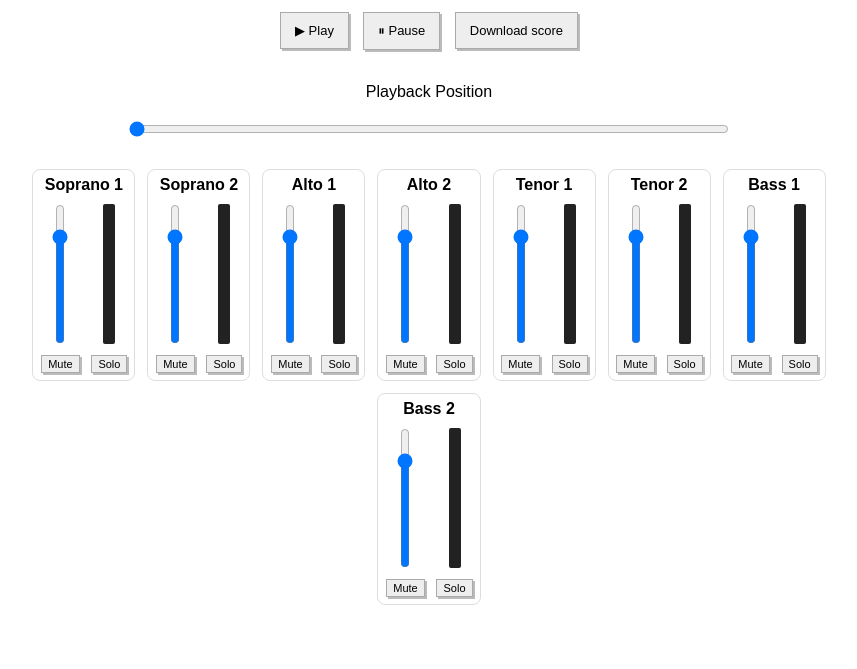
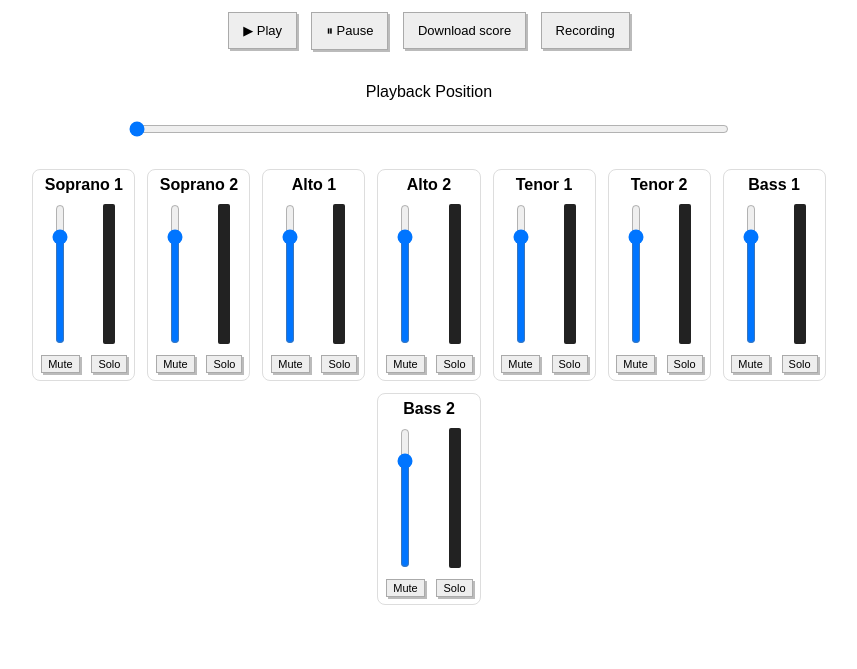
Before and after one commit to zoebirtwhistle/tsc, a plain HTML site: page iwalahl.html in a window 1280 px wide. Shown: the part 131-800 px from the top of the page, without its empty margins (211-1068 px from the left). Drawn offline with Linux system fonts and the light colour scheme.

Commit message:
Update iwalahl.html

```diff
--- a/iwalahl.html
+++ b/iwalahl.html
@@ -143,6 +143,8 @@ input[type=range].vertical {
 <button onclick="window.location.href='iwalahl/it_was_a_lover_and_his_lass.pdf'">
   Download score
 </button>
+<button onclick="window.location.href='https://youtu.be/vQ0ckVypiiI?si=cKUcI9GHvcj0ic_L'">
+  Recording
 </button>
   <br><br>
 
```
